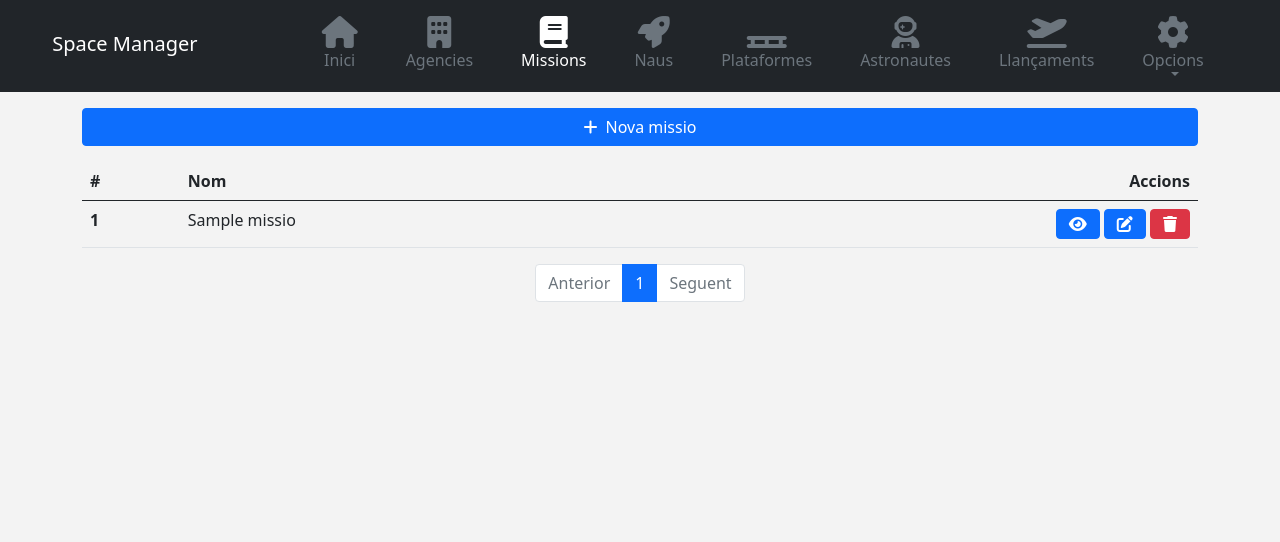
After one commit to orifer/dabd_django, a Django app: page /missions/ in a window 1280 px wide. The commit adds this page. Shown: the top 542 px of the page. Run offline with Django 3.2, Linux system fonts and the light colour scheme; tables that the repository leaves empty hold one stand-in row (values such as "Sample post"); some libraries are stand-ins or nearby versions.

Commit message:
Misiones a medias

```diff
--- a/SpaceOdyssey/spaceManager/models.py
+++ b/SpaceOdyssey/spaceManager/models.py
@@ -1,8 +1,21 @@
+# https://docs.djangoproject.com/en/3.2/topics/db/models/
+
 from django.db import models
 
 class Agencia(models.Model):
     id = models.BigAutoField(primary_key=True)
-    nom = models.CharField(max_length=200)
+    nom = models.CharField(max_length=50)
 
     def __str__(self):
         return self.nom
+
+
+class Missio(models.Model):
+    id = models.BigAutoField(primary_key=True)
+    nom = models.CharField(max_length=50)
+    descripcio = models.CharField(max_length=200)
+    data_finalitzacio = models.DateTimeField()
+    agencia = models.ForeignKey(Agencia, on_delete=models.RESTRICT)
+
+    def __str__(self):
+        return self.nom
--- a/SpaceOdyssey/spaceManager/templates/spaceManager/index.html
+++ b/SpaceOdyssey/spaceManager/templates/spaceManager/index.html
@@ -53,7 +53,7 @@
                 </li>
 
                 <li class="nav-item mx-3">
-                    <a href="/missions"  class="nav-link {% if nbar == 'missions' %} active {% else %} text-secondary {% endif %}">
+                    <a href="{% url 'spaceManager:llistar_missions' %}"  class="nav-link {% if nbar == 'missions' %} active {% else %} text-secondary {% endif %}">
                         <div class="text-center">
                             <i class="fas fa-book fa-2x"></i>
                             <div>Missions</div>
--- /dev/null
+++ b/SpaceOdyssey/spaceManager/templates/spaceManager/missio/llistat_missions.html
@@ -0,0 +1,124 @@
+{% extends 'spaceManager/index.html' %}
+
+{% block content %}
+{% load mathfilters %}
+<title>Space Manager - Missions</title>
+
+<div class="container">
+
+    <div class="d-grid gap-2 my-3">
+        <button class="btn btn-primary" type="button" onclick="obrir_modal_creacio('{% url 'spaceManager:crear_missio' %}')">
+            <i class="fas fa-plus me-2"></i>Nova missio
+        </button>
+    </div>
+
+    {% if pagina.object_list %}
+
+        <div class="table-responsive">
+            <table class="table table-hover">
+                <thead>
+                    <tr>
+                        <th>#</th>
+                        <th>Nom</th>
+                        <th style="text-align: right">Accions</th>
+                    </tr>
+                </thead>
+                <tbody>
+
+                    {% for missio in pagina.object_list %}
+                    <tr>
+                        <th>{{ forloop.counter|add:pagina.start_index|sub:1 }} </th>
+                        <td>{{ missio.nom }}</td>
+                        <td style="text-align: right">
+                            <button class="btn btn-primary" type="button" onclick="obrir_modal_detall('{% url 'spaceManager:detall_missio' missio.id %}')">
+                                <i class="fas fa-eye"></i>
+                            </button>
+
+                            <button class="btn btn-primary" type="button" onclick="obrir_modal_edicio('{% url 'spaceManager:editar_missio' missio.id %}')">
+                                <i class="fas fa-edit"></i>
+                            </button>
+
+                            <button class="btn btn-danger" type="button" onclick="obrir_modal_eliminacio('{% url 'spaceManager:esborrar_missio' missio.id %}')">
+                                <i class="fas fa-trash"></i>
+                            </button>
+                        </td>
+                    </tr>
+                    {% endfor %}
+
+                </tbody>
+            </table>
+        </div>
+
+
+        <!-- Paginator -->
+        <nav aria-label="Page navigation">
+            <ul class="pagination justify-content-center">
+
+                <!-- Anterior -->
+                {% if pagina.has_previous %}
+                    <li class="page-item"><a class="page-link" href="?page={{ pagina.previous_page_number }}">Anterior</a></li>
+                {% else %}
+                    <li class="page-item disabled"><a class="page-link">Anterior</a></li>
+                {% endif %}
+
+                <!-- Numero de pagina -->
+                {% if pagina.has_previous %}
+                    <li class="page-item"><a class="page-link" href="?page={{ pagina.previous_page_number }}">{{ pagina.previous_page_number }}</a></li>
+                {% endif %}
+                <li class="page-item active"><a class="page-link" href="#">{{ pagina.number }}</a></li>
+                {% if pagina.has_next %}
+                    <li class="page-item"><a class="page-link" href="?page={{ pagina.next_page_number }}">{{ pagina.next_page_number }}</a></li>
+                {% endif %}
+
+                <!-- Seguent -->
+                {% if pagina.has_next %}
+                    <li class="page-item"><a class="page-link" href="?page={{ pagina.next_page_number }}">Seguent</a></li>
+                {% else %}
+                    <li class="page-item disabled"><a class="page-link">Seguent</a></li>
+                {% endif %}
+
+            </ul>
+        </nav>
+
+    {% else %}
+        <p>No hi han missions.</p>
+    {% endif %}
+
+</div>
+
+<div class="modal fade" id="modalDetall" role="dialog"></div>
+<div class="modal fade" id="modalCreacio" role="dialog"></div>
+<div class="modal fade" id="modalEdicio" role="dialog"></div>
+<div class="modal fade" id="modalEliminacio" role="dialog"></div>
+
+{% endblock content %}
+
+{% block extrajs %}
+<script type="text/javascript">
+    var $ = jQuery.noConflict();
+
+    function obrir_modal_detall(url) {
+        $('#modalDetall').load(url, function(){
+           $(this).modal('show');
+        });
+    }
+
+    function obrir_modal_creacio(url) {
+        $('#modalCreacio').load(url, function(){
+           $(this).modal('show');
+        });
+    }
+
+    function obrir_modal_edicio(url) {
+        $('#modalEdicio').load(url, function(){
+           $(this).modal('show');
+        });
+    }
+
+    function obrir_modal_eliminacio(url) {
+        $('#modalEliminacio').load(url, function(){
+           $(this).modal('show');
+        });
+    }
+</script>
+{% endblock extrajs %}
--- a/SpaceOdyssey/spaceManager/urls.py
+++ b/SpaceOdyssey/spaceManager/urls.py
@@ -1,14 +1,22 @@
 from django.urls import path
 
-from .views import Inici, LlistarAgencies, ActualitzarAgencies, CrearAgencies, EsborrarAgencies, DetallAgencia
+from .views import Inici, LlistarAgencies, ActualitzarAgencies, CrearAgencies, EsborrarAgencies, DetallAgencia, \
+    LlistarMissions
 
 app_name = "spaceManager"
 
 urlpatterns = [
     path('', Inici.as_view(), name='index'),
+
     path('agencies/', LlistarAgencies.as_view(), name='llistar_agencies'),
     path('agencies/<int:pk>', DetallAgencia.as_view(), name='detall_agencia'),
     path('crear_agencia/', CrearAgencies.as_view(), name='crear_agencia'),
     path('editar_agencia/<int:pk>', ActualitzarAgencies.as_view(), name='editar_agencia'),
     path('esborrar_agencia/<int:pk>', EsborrarAgencies.as_view(), name='esborrar_agencia'),
+
+    path('missions/', LlistarMissions.as_view(), name='llistar_missions'),
+    path('missions/<int:pk>', DetallAgencia.as_view(), name='detall_missio'),
+    path('crear_missio/', CrearAgencies.as_view(), name='crear_missio'),
+    path('editar_missio/<int:pk>', ActualitzarAgencies.as_view(), name='editar_missio'),
+    path('esborrar_missio/<int:pk>', EsborrarAgencies.as_view(), name='esborrar_missio'),
 ]
--- a/SpaceOdyssey/spaceManager/views.py
+++ b/SpaceOdyssey/spaceManager/views.py
@@ -3,9 +3,9 @@
 from django.shortcuts import render
 from django.core.paginator import Paginator
 from django.urls import reverse_lazy
-from django.views.generic import View, UpdateView, CreateView, DeleteView, DetailView, FormView
+from django.views.generic import View, UpdateView, CreateView, DeleteView
 
-from .models import Agencia
+from .models import Agencia, Missio
 from .forms import AgenciaForm, AgenciaFormLectura
 
 
@@ -61,3 +61,25 @@ class EsborrarAgencies(DeleteView):
     model = Agencia
     template_name = 'spaceManager/agencia/esborrar_agencia.html'
     success_url = reverse_lazy('spaceManager:llistar_agencies')
+
+
+class LlistarMissions(View):
+    model = Missio
+    template_name = 'spaceManager/missio/llistat_missions.html'
+
+    def get_queryset(self):
+        return self.model.objects.order_by('id')
+
+    def get_context_data(self, **kwargs):
+        # Paginacio
+        paginator = Paginator(self.get_queryset(), 12)
+        num_pagina = self.request.GET.get('page')
+        pagina = paginator.get_page(num_pagina)
+
+        context = {}
+        context['pagina'] = pagina
+        context['nbar'] = 'missions'
+        return context
+
+    def get(self, request, *args, **kwargs):
+        return render(request, self.template_name, self.get_context_data())
```
Also changed, not shown: SpaceOdyssey/spaceManager/forms.py (+11 -0 lines), SpaceOdyssey/spaceManager/templates/spaceManager/missio/crear_missio.html (added, +22 -0 lines), SpaceOdyssey/spaceManager/templates/spaceManager/missio/detall_missio.html (added, +18 -0 lines), SpaceOdyssey/spaceManager/templates/spaceManager/missio/editar_missio.html (added, +22 -0 lines), SpaceOdyssey/spaceManager/templates/spaceManager/missio/esborrar_missio.html (added, +24 -0 lines), SpaceOdyssey/spaceManager/migrations/0002_auto_20210526_1644.py (added).
